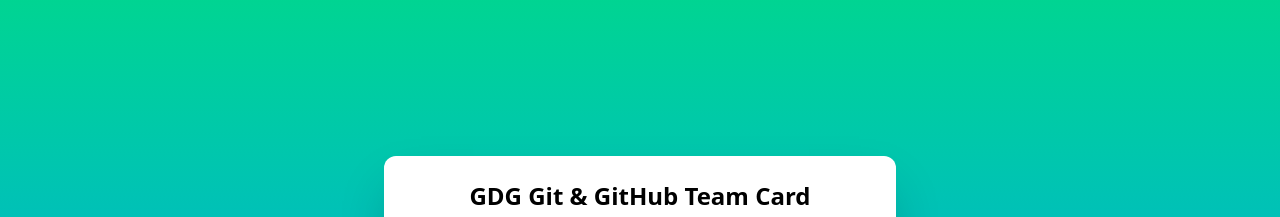
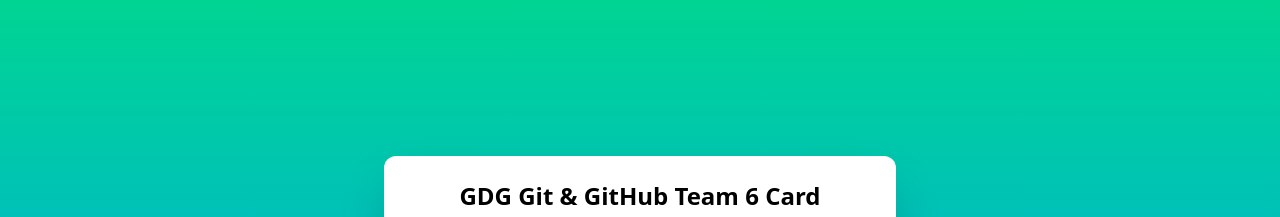
Before and after one commit to YazeedAlkam/GDG_Git_Team_6_Card, a plain HTML site: page index.html in a window 1280 px wide. Shown: the top 217 px of the page. Drawn offline with nearby package versions, Linux system fonts and the light colour scheme.

Commit message:
Add team number

```diff
--- a/index.html
+++ b/index.html
@@ -8,13 +8,14 @@
 </head>
 <body class="flex items-center justify-center min-h-screen bg-gradient-to-t from-blue-500 to-emerald-400">
     <div class="mx-auto rounded-xl shadow-2xl max-w-lg w-full min-h-[50vh] px-6 py-6 relative bg-white">
-        <h1 class="text-2xl font-semibold mb-2 text-center">GDG Git & GitHub Team Card</h1>
+        <h1 class="text-2xl font-semibold mb-2 text-center">GDG Git & GitHub Team 6 Card</h1>
         <p class="text-gray-600 text-center">
             This card was created by coders from the GDG Git & GitHub Study Jam!
         </p>
 
         <section>
 		        <!-- Team Leader Section -->
+
             <h2 class="mt-6 text-xl font-semibold">Team Leader</h2>
             <p class="text-gray-600 italic">Edit this section to add your team leader name and major.</p>
             <h3 class="mt-4 text-lg font-semibold">Team Leader Social Links</h3>
```
